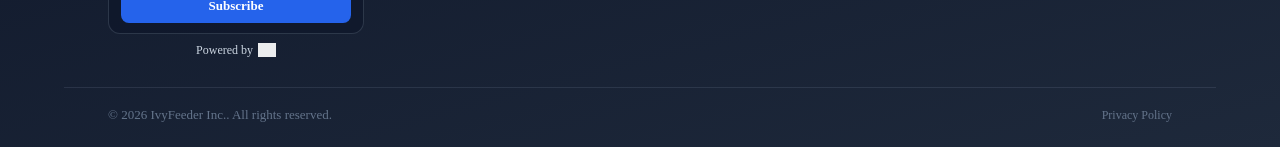
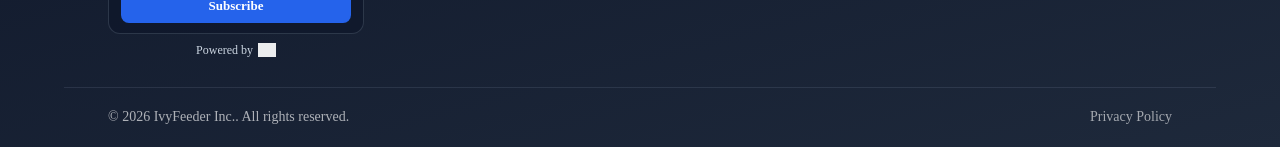
Before and after one commit to jason238/ivyfeeder, a Jekyll site: the page built from index.html, in a window 1280 px wide and 1400 px high, scrolled down 1048 px. Shown: the part 1250-1397 px from the top of the window. Built offline with Jekyll 4.4.1, drawn with Linux system fonts in a browser that asks for light colours; grey boxes are pictures that could not be loaded.

Commit message:
adjust layout and font

```diff
--- a/assets/css/main.scss
+++ b/assets/css/main.scss
@@ -414,14 +414,14 @@
     width: 100%;
     min-width: 0;
     max-width: 100%;
-    padding: 0.2rem 0;
+    padding: 0.3rem 0;
     text-align: left;
-    background: rgba(30, 41, 59, 0.78);
-    border: 1px solid rgba(148, 163, 184, 0.22);
+    background: rgba(15, 23, 42, 0.88);
+    border: 1px solid rgba(148, 163, 184, 0.2);
     border-radius: var(--radius-sm);
     box-shadow: none;
-    -webkit-backdrop-filter: blur(14px) saturate(1.15);
-    backdrop-filter: blur(14px) saturate(1.15);
+    -webkit-backdrop-filter: blur(10px) saturate(1.1);
+    backdrop-filter: blur(10px) saturate(1.1);
   }
 
   .nav-dropdown__panel li {
@@ -429,40 +429,26 @@
   }
 
   .nav-dropdown__link {
-    position: relative;
     display: flex;
     align-items: center;
     min-height: 2.75rem;
     line-height: 1.25;
-    padding: 0.5rem 1rem 0.5rem 1.85rem;
+    padding: 0.5rem 1rem 0.5rem 15px;
     font-size: 0.9375rem;
     font-weight: 500;
     text-align: left;
-    color: rgba(226, 232, 240, 0.92);
+    color: rgba(248, 250, 252, 0.88);
     border-radius: var(--radius-sm);
 
-    &::before {
-      content: "";
-      position: absolute;
-      left: 0.85rem;
-      top: 50%;
-      width: 0.3rem;
-      height: 0.3rem;
-      margin-top: -0.15rem;
-      border-radius: 50%;
-      background: rgba(148, 163, 184, 0.65);
-      pointer-events: none;
-    }
-
     &:hover {
-      color: var(--color-header-text);
+      color: #f8fafc;
       background: rgba(248, 250, 252, 0.08);
     }
 
     &:focus-visible {
       outline: 2px solid #5eead4;
       outline-offset: -2px;
-      color: var(--color-header-text);
+      color: #f8fafc;
     }
   }
 }
@@ -598,17 +584,20 @@
 .site-footer__bottom {
   max-width: var(--layout-max);
   margin: 0 auto;
-  padding: 1rem var(--space-page) 1.5rem;
+  padding-top: 1.15rem;
+  padding-bottom: max(1.45rem, env(safe-area-inset-bottom, 0px));
+  padding-left: max(var(--space-page), 1rem, env(safe-area-inset-left, 0px));
+  padding-right: max(var(--space-page), 1rem, env(safe-area-inset-right, 0px));
   border-top: 1px solid rgba(148, 163, 184, 0.15);
 }
 
 .site-footer__bottom-inner {
   display: flex;
   flex-wrap: wrap;
-  align-items: baseline;
+  align-items: center;
   justify-content: center;
   column-gap: 1.25rem;
-  row-gap: 0.35rem;
+  row-gap: 0.5rem;
 }
 
 @media (min-width: 36rem) {
@@ -620,8 +609,10 @@
 .site-footer__copy {
   margin: 0;
   font-family: var(--font-body);
-  font-size: 0.8125rem;
-  color: #64748b;
+  font-size: unquote("clamp(0.75rem, 0.65rem + 0.35vw, 0.875rem)");
+  font-weight: 400;
+  line-height: 1.45;
+  color: rgba(255, 255, 255, 0.65);
   text-align: center;
 }
 
@@ -633,14 +624,15 @@
 
 .site-footer__legal-link {
   font-family: var(--font-body);
-  font-size: 0.75rem;
+  font-size: unquote("clamp(0.75rem, 0.65rem + 0.35vw, 0.875rem)");
   font-weight: 400;
-  color: #64748b;
+  line-height: 1.45;
+  color: rgba(255, 255, 255, 0.6);
   text-decoration: none;
   transition: color 0.15s ease, text-decoration-color 0.15s ease;
 
   &:hover {
-    color: #94a3b8;
+    color: #fff;
     text-decoration: underline;
     text-underline-offset: 0.2em;
   }
@@ -652,9 +644,20 @@
   }
 
   &[aria-current="page"] {
-    color: #94a3b8;
+    color: rgba(255, 255, 255, 0.88);
     text-decoration: underline;
     text-underline-offset: 0.2em;
+  }
+}
+
+@media (max-width: 40rem) {
+  .site-footer__legal-link {
+    display: inline-flex;
+    align-items: center;
+    justify-content: center;
+    min-height: 2.75rem;
+    padding: 0.35rem 0.85rem;
+    margin-inline: 0.15rem;
   }
 }
 
```
